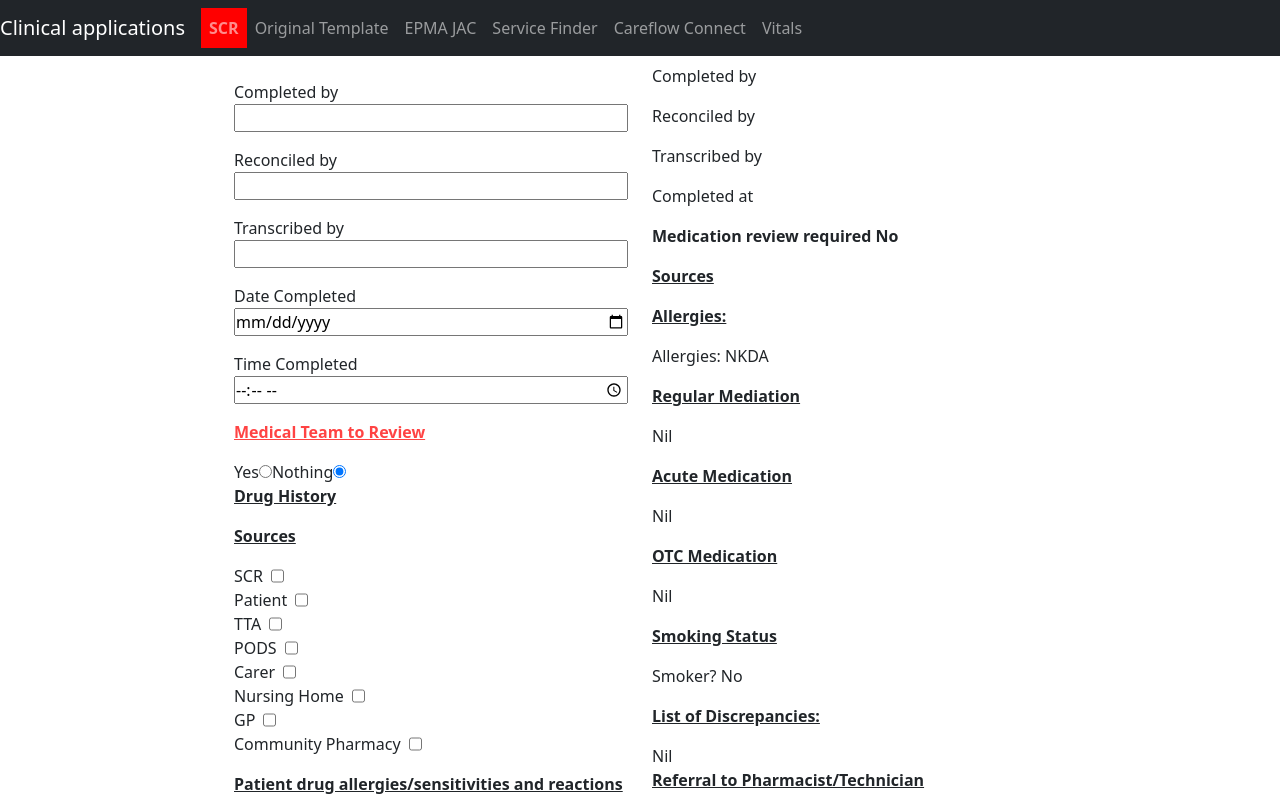
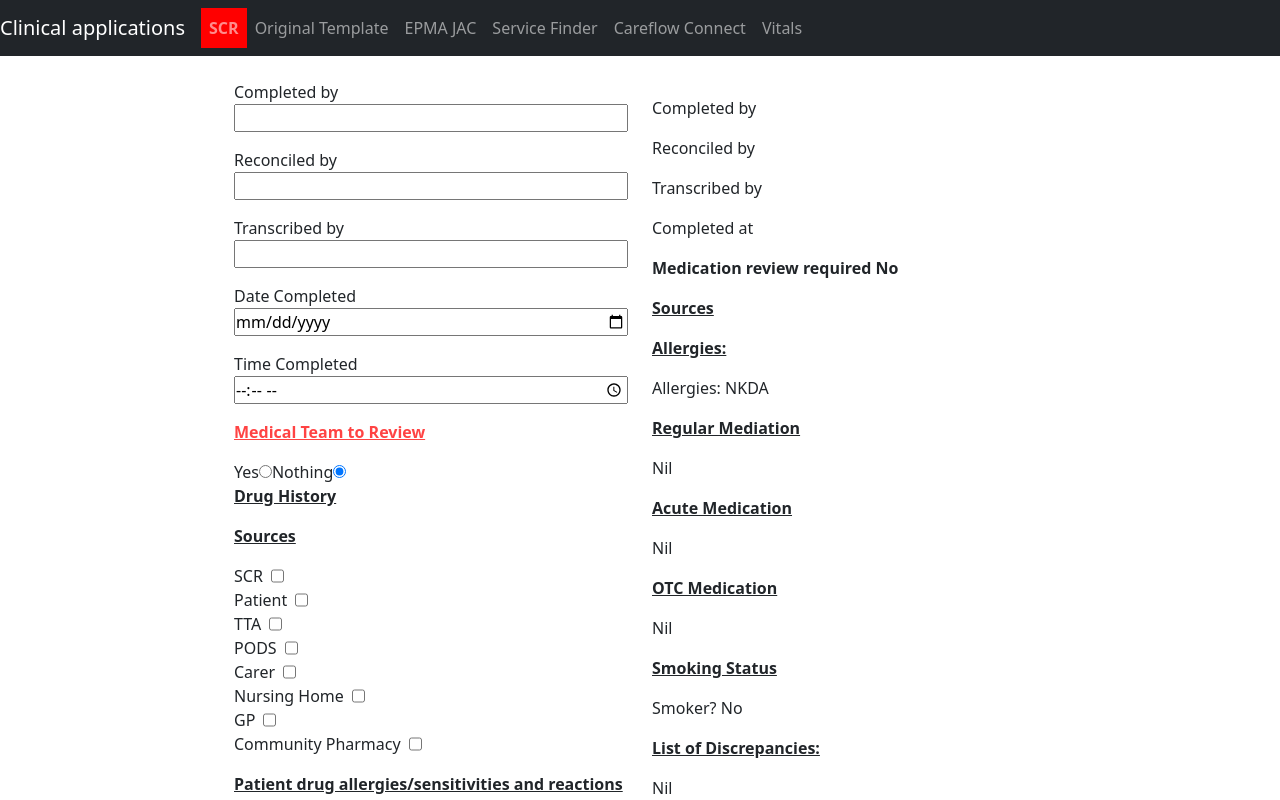
Before and after one commit to Pharma2022/SCR-Autosummarise, a React (Vite) app: page / in a window 1280 px wide. Shown: the top 800 px of the page. Built offline with nearby package versions, Linux system fonts and the light colour scheme.

Commit message:
fixes formatting for discharge plan and added margin top to rendered form

```diff
--- a/src/components/Render.jsx
+++ b/src/components/Render.jsx
@@ -12,7 +12,7 @@ import Methadone from './rendered components/Methadone'
 
 const Render = () => {
   return (
-    <div className='render container flex-col'>
+    <div className='render container flex-col' id='renderedForm'>
         <CompletedBy/>
         <Sources/>
         <Medications/>
--- a/src/index.css
+++ b/src/index.css
@@ -21,6 +21,10 @@
 div,span,input,label,textarea,form{
   margin: 0;
   padding: 0;
+}
+
+#renderedForm{
+  margin-top: 4em;
 }
 
 a {
```
Also changed, not shown: src/App.css (line endings or trailing spaces).
